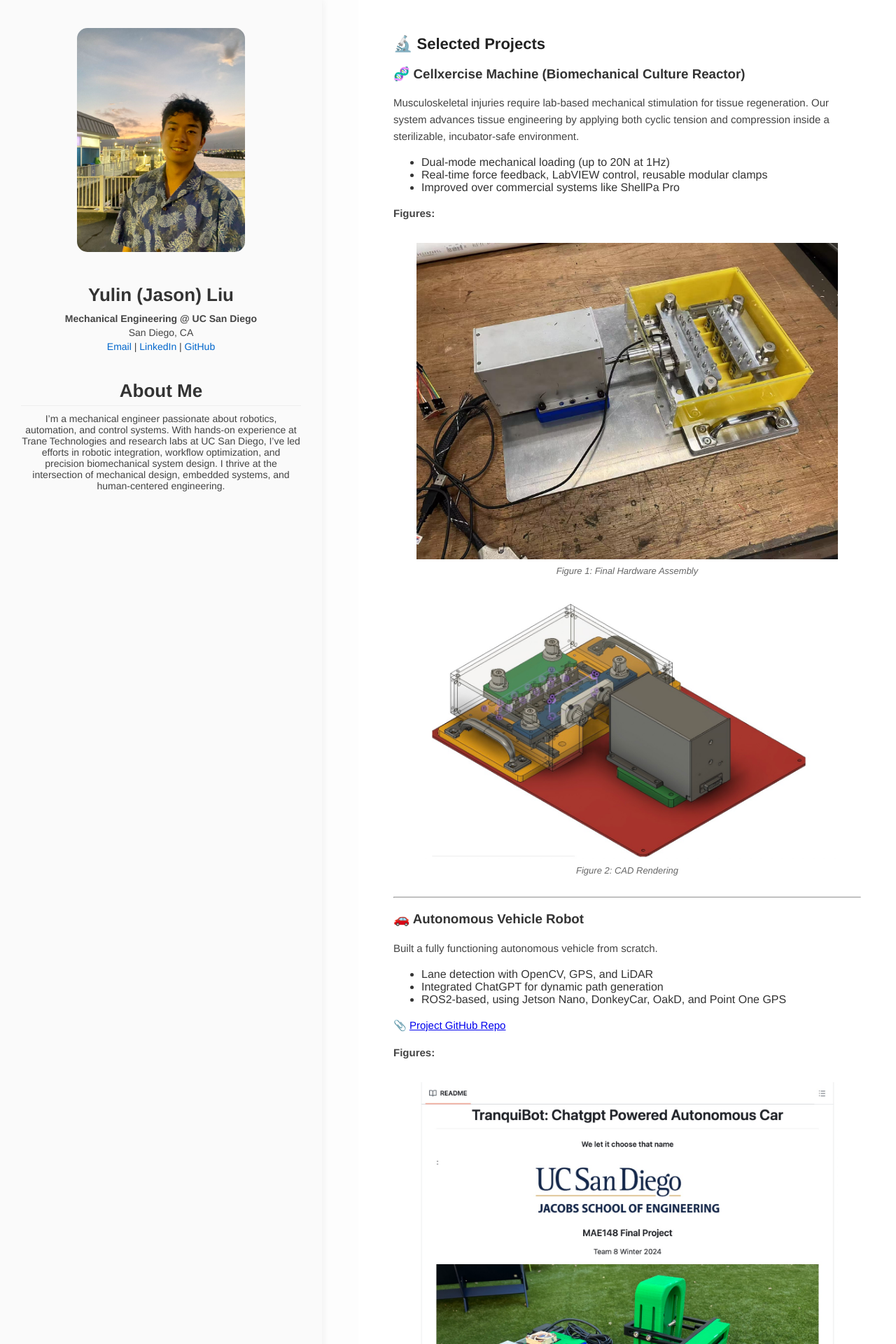
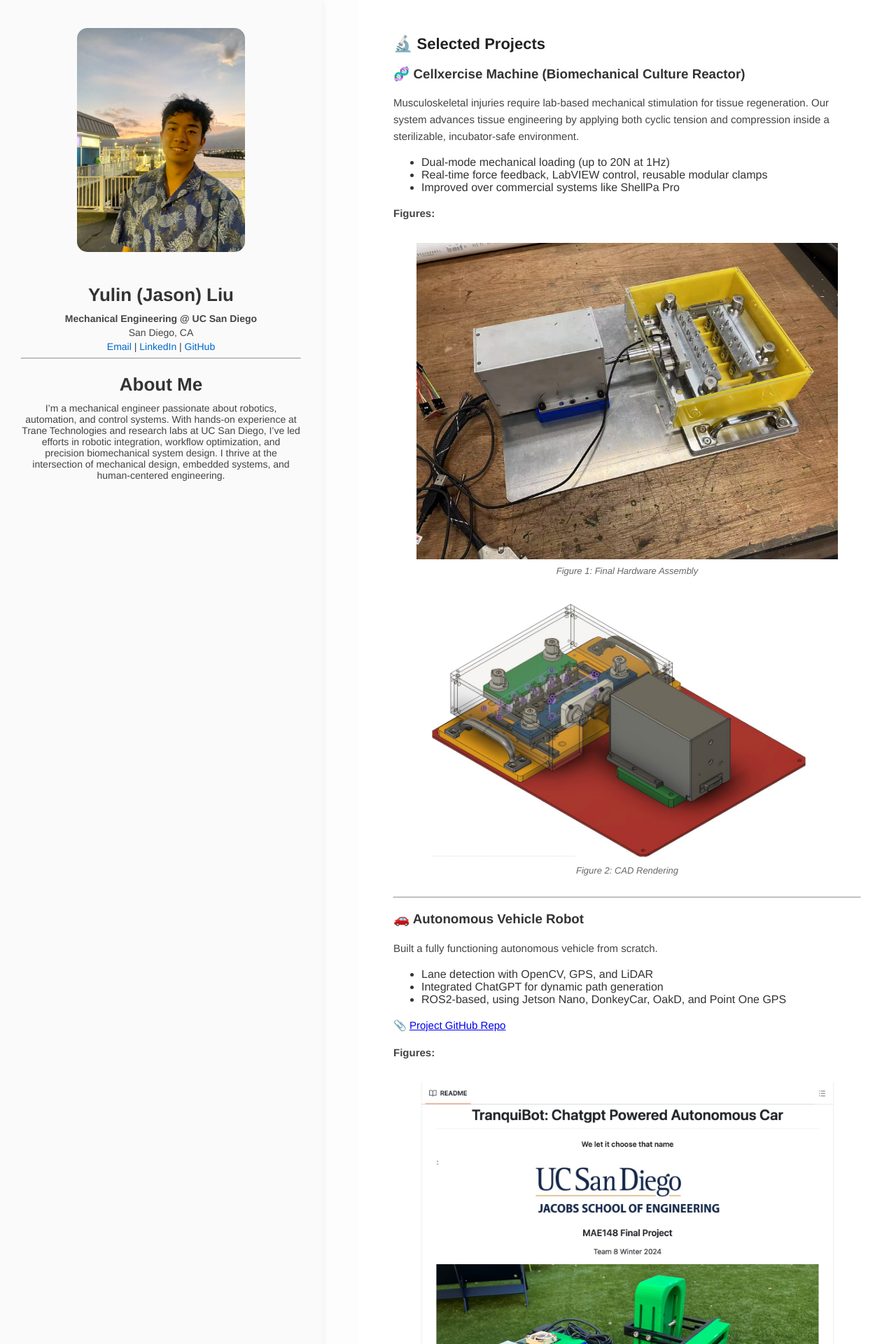
Before and after one commit to JL2200/yulinliu.github.io, a Jekyll site: the page built from index.md, in a window 1280 px wide. Shown: the top 1920 px of the page at 70% size. Built offline with Jekyll 4.4.1, drawn with Linux system fonts in a browser that asks for light colours; our own code applies the rules of GitHub Pages for plain Markdown files.

Commit message:
Update default.html

```diff
--- a/_layouts/default.html
+++ b/_layouts/default.html
@@ -1,36 +1,37 @@
 <!DOCTYPE html>
 <html lang="en">
   <head>
-    <meta charset="UTF-8">
+    <meta charset="utf-8">
     <title>{{ site.title }}</title>
-    <meta name="viewport" content="width=device-width, initial-scale=1">
-    <link rel="stylesheet" href="/assets/css/style.css">
+    <link rel="stylesheet" href="{{ '/assets/css/style.css' | relative_url }}">
   </head>
-
   <body>
     <div class="container">
-      <aside class="sidebar">
-        <img src="/images/photo.jpg" alt="Profile" />
+      <div class="sidebar">
+        <img src="{{ '/images/photo.jpg' | relative_url }}" alt="Profile Photo" />
         <h2>Yulin (Jason) Liu</h2>
         <p><strong>Mechanical Engineering @ UC San Diego</strong></p>
         <p>San Diego, CA</p>
         <p>
           <a href="mailto:yul202@ucsd.edu">Email</a> |
-          <a href="https://linkedin.com/in/yulin-liu-473862230">LinkedIn</a> |
-          <a href="https://github.com/yulinliu2002">GitHub</a>
+          <a href="https://www.linkedin.com/in/yulin-liu-473862230/" target="_blank">LinkedIn</a> |
+          <a href="https://github.com/yulinliu2002" target="_blank">GitHub</a>
         </p>
-
-        <h2 class="section-title">About Me</h2>
+        <hr>
+        <h2>About Me</h2>
         <p>
           I’m a mechanical engineer passionate about robotics, automation, and control systems.
-          With hands-on experience at Trane Technologies and research labs at UC San Diego, I’ve led efforts in robotic integration, workflow optimization, and precision biomechanical system design.
+          With hands-on experience at Trane Technologies and research labs at UC San Diego, I’ve led
+          efforts in robotic integration, workflow optimization, and precision biomechanical system design.
           I thrive at the intersection of mechanical design, embedded systems, and human-centered engineering.
         </p>
-      </aside>
+      </div>
 
-      <main class="main-content">
-        {{ content }}
-      </main>
+      <div class="main-content">
+        <div class="content-inner">
+          {{ content }}
+        </div>
+      </div>
     </div>
   </body>
 </html>
```
